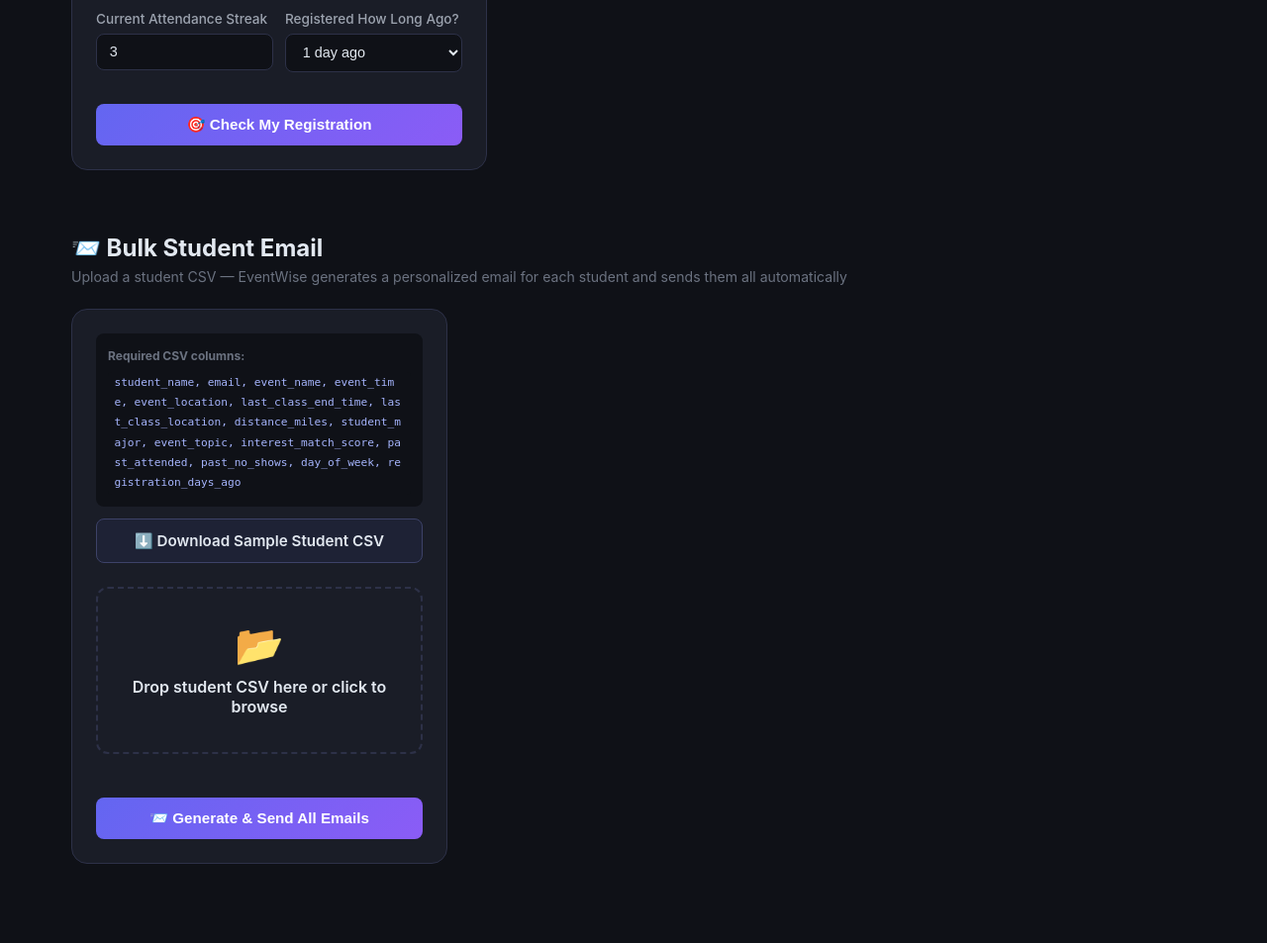
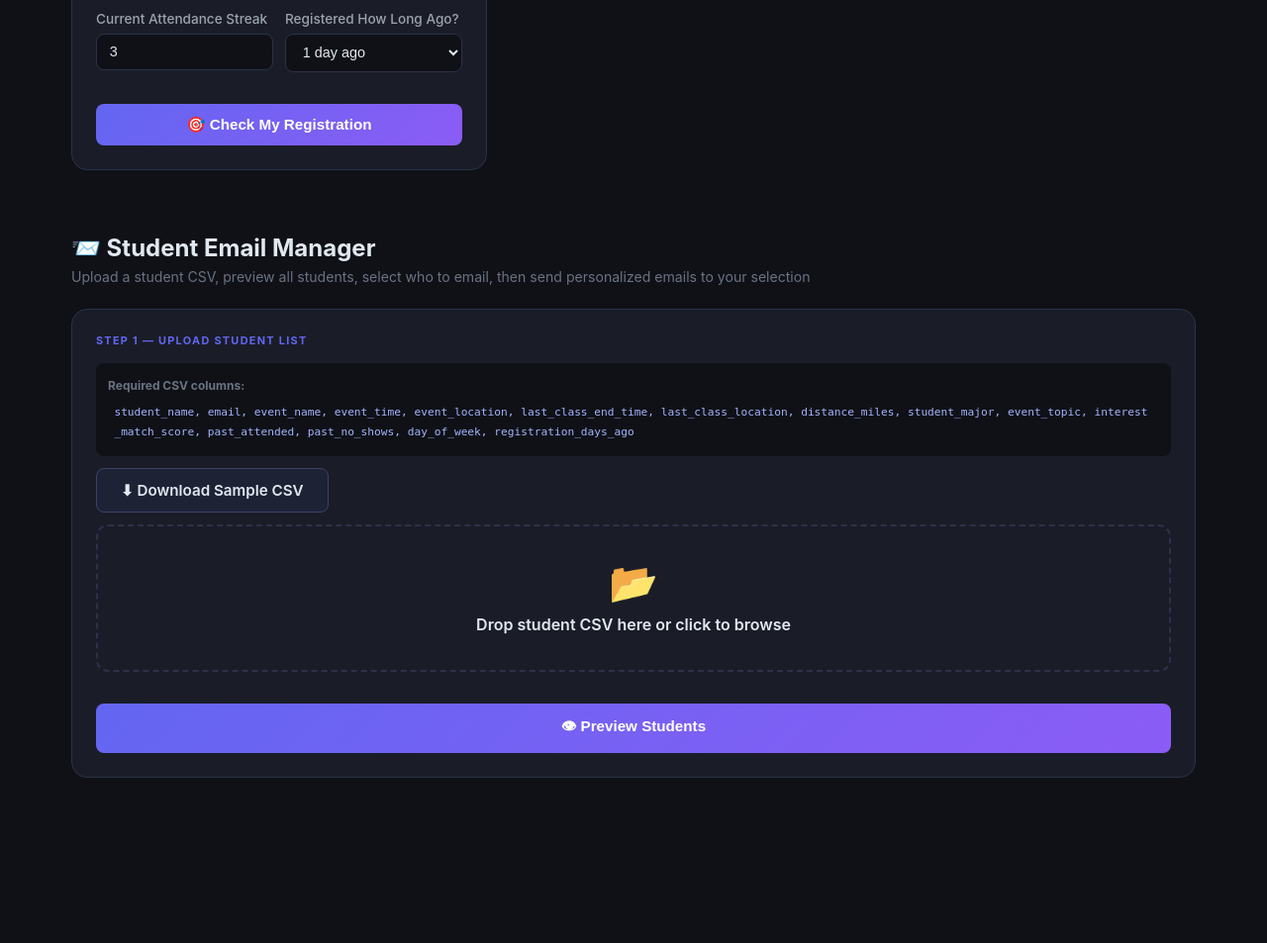
Before and after one commit to dpate417/KiroTie, a Flask app: page /student in a window 1280 px wide. Shown: the part 1014-1967 px from the top of the page at 99% size. After the commit the page ends 1800 px from the top, so only its background shows below. Run offline with Flask 3, Linux system fonts and the light colour scheme.

Commit message:
feat: student email manager — upload CSV, preview all students, select with checkboxes, send to selection

```diff
--- a/app.py
+++ b/app.py
@@ -260,8 +260,93 @@ def send_email():
     return jsonify(result)
 
 
-@app.route("/api/bulk-email", methods=["POST"])
-def bulk_email():
+@app.route("/api/preview-students", methods=["POST"])
+def preview_students():
+    """
+    Parse student CSV and return insights for each student
+    WITHOUT sending emails — for the selection UI.
+    """
+    if "file" not in request.files:
+        return jsonify({"error": "No file uploaded"}), 400
+
+    file = request.files["file"]
+    filename = file.filename.lower()
+
+    try:
+        if filename.endswith(".csv"):
+            students = _parse_csv(file)
+        elif filename.endswith(".xlsx") or filename.endswith(".xls"):
+            students = _parse_excel(file)
+        else:
+            return jsonify({"error": "Only CSV or Excel files supported"}), 400
+    except Exception as e:
+        return jsonify({"error": f"Could not parse file: {str(e)}"}), 400
+
+    previews = []
+    for i, student in enumerate(students):
+        insights = get_student_insights(student)
+        email_body = insights.get("email_preview", "")
+        subject = ""
+        if email_body:
+            subject = email_body.split("\n")[0].replace("Subject: ", "").strip()
+
+        previews.append({
+            "index": i,
+            "student_name": student.get("student_name", f"Student {i+1}"),
+            "email": student.get("email", ""),
+            "event_name": student.get("event_name", ""),
+            "likelihood": insights["attendance_likelihood"]["score"],
+            "likelihood_label": insights["attendance_likelihood"]["label"],
+            "likelihood_color": insights["attendance_likelihood"]["color"],
+            "warnings": len(insights.get("warnings", [])),
+            "warning_messages": [w["message"] for w in insights.get("warnings", [])],
+            "email_subject": subject,
+            "email_body": email_body,
+            "has_valid_email": bool(student.get("email") and "@" in student.get("email", ""))
+        })
+
+    return jsonify({"students": previews, "total": len(previews)})
+
+
+@app.route("/api/send-selected", methods=["POST"])
+def send_selected():
+    """
+    Send emails to a selected subset of students.
+    Body: { students: [ {email, email_subject, email_body, student_name, event_name}, ... ] }
+    """
+    data = request.get_json()
+    selected = data.get("students", [])
+
+    if not selected:
+        return jsonify({"error": "No students selected"}), 400
+
+    results = []
+    sent = 0
+    failed = 0
+
+    for s in selected:
+        email = s.get("email", "").strip()
+        subject = s.get("email_subject", "EventWise Reminder")
+        body = s.get("email_body", "")
+        name = s.get("student_name", "Student")
+
+        if not email or "@" not in email or not body:
+            failed += 1
+            results.append({"name": name, "email": email, "status": "FAILED", "reason": "Missing email or content"})
+            continue
+
+        result = send_reminder_email(email, subject, plain_text=body)
+        if result["status"] == "SENT":
+            sent += 1
+            results.append({"name": name, "email": email, "event": s.get("event_name", ""), "status": "SENT"})
+        else:
+            failed += 1
+            results.append({"name": name, "email": email, "status": "FAILED", "reason": result.get("reason", "")})
+
+    return jsonify({
+        "summary": {"total": len(selected), "sent": sent, "failed": failed},
+        "results": results
+    })
     """
     Accept a student CSV/Excel file.
     Generate personalized insights + email for each student.
--- a/static/css/main.css
+++ b/static/css/main.css
@@ -254,3 +254,18 @@ code { background: #0f1117; padding: 0.1rem 0.4rem; border-radius: 4px; font-siz
 .bulk-upload-box { background: #1a1d27; border: 1px solid #2d3148; border-radius: 16px; padding: 1.5rem; display: flex; flex-direction: column; gap: 0.75rem; }
 .bulk-format { background: #0f1117; border-radius: 8px; padding: 0.75rem; font-size: 0.75rem; color: #6b7280; line-height: 1.8; }
 .bulk-format code { display: block; color: #a5b4fc; font-size: 0.7rem; margin-top: 0.3rem; word-break: break-all; }
+
+/* ===== STUDENT EMAIL MANAGER ===== */
+.bulk-step-card { background: #1a1d27; border: 1px solid #2d3148; border-radius: 16px; padding: 1.5rem; margin-bottom: 1.5rem; }
+.bulk-step-label { font-size: 0.68rem; font-weight: 700; letter-spacing: 0.12em; color: #6366f1; text-transform: uppercase; margin-bottom: 1rem; }
+.bulk-step-actions { display: flex; flex-direction: column; gap: 0.75rem; margin-top: 0.75rem; }
+.select-toolbar { display: flex; align-items: center; justify-content: space-between; margin-bottom: 1rem; flex-wrap: wrap; gap: 0.5rem; }
+.select-actions { display: flex; gap: 0.5rem; flex-wrap: wrap; }
+.sel-btn { background: #0f1117; border: 1px solid #2d3148; color: #9ca3af; padding: 0.35rem 0.75rem; border-radius: 6px; font-size: 0.78rem; cursor: pointer; transition: all 0.2s; }
+.sel-btn:hover { background: #2d3148; color: #fff; }
+.select-count { font-size: 0.85rem; font-weight: 600; color: #6366f1; }
+.student-select-table .student-check { width: 16px; height: 16px; cursor: pointer; accent-color: #6366f1; }
+.student-select-table tr:has(.student-check:checked) { background: #1e1b4b22; }
+.row-warning { border-left: 3px solid #f59e0b; }
+.send-toolbar { display: flex; align-items: center; justify-content: space-between; margin-top: 1.25rem; padding-top: 1rem; border-top: 1px solid #2d3148; flex-wrap: wrap; gap: 0.75rem; }
+.send-info { font-size: 0.85rem; color: #6b7280; }
--- a/static/js/student.js
+++ b/static/js/student.js
@@ -189,10 +189,12 @@ function showEmailStatus(type, message) {
   div.textContent = message;
 }
 
-// ===== BULK EMAIL UPLOAD =====
+
+// ===== BULK EMAIL — FILE UPLOAD =====
 const bulkArea = document.getElementById("bulkUploadArea");
 const bulkInput = document.getElementById("bulkFileInput");
 let bulkFile = null;
+let allStudents = [];
 
 if (bulkArea) {
   bulkArea.addEventListener("click", () => bulkInput.click());
@@ -210,82 +212,183 @@ if (bulkArea) {
 
 function setBulkFile(file) {
   bulkFile = file;
-  bulkArea.innerHTML = `<div class="upload-filename">📄 ${file.name} (${(file.size/1024).toFixed(1)} KB) — Ready</div>`;
-  document.getElementById("bulkSendBtn").disabled = false;
+  bulkArea.innerHTML = `<div class="upload-filename">📄 ${file.name} (${(file.size/1024).toFixed(1)} KB) — Ready to preview</div>`;
+  document.getElementById("previewBtn").disabled = false;
 }
 
-async function sendBulkEmails() {
+// ===== STEP 1 → STEP 2: PREVIEW STUDENTS =====
+async function previewStudents() {
   if (!bulkFile) return;
-  const btn = document.getElementById("bulkSendBtn");
-  btn.textContent = "📨 Sending...";
+  const btn = document.getElementById("previewBtn");
+  btn.textContent = "👁️ Loading...";
   btn.disabled = true;
 
   const formData = new FormData();
   formData.append("file", bulkFile);
 
   try {
-    const res = await fetch("/api/bulk-email", { method: "POST", body: formData });
+    const res = await fetch("/api/preview-students", { method: "POST", body: formData });
     const data = await res.json();
     if (!res.ok) { alert("Error: " + (data.error || "Unknown")); return; }
-    renderBulkEmailResults(data);
+    allStudents = data.students;
+    renderStudentTable(data.students);
+    document.getElementById("step1Card").style.display = "none";
+    document.getElementById("step2Card").style.display = "block";
+    document.getElementById("step2Card").scrollIntoView({ behavior: "smooth" });
   } catch (err) {
     alert("Something went wrong. Please try again.");
   } finally {
-    btn.textContent = "📨 Generate & Send All Emails";
+    btn.textContent = "👁️ Preview Students";
     btn.disabled = false;
   }
 }
 
-function renderBulkEmailResults(data) {
-  const panel = document.getElementById("bulkResults");
-  panel.style.display = "block";
+// ===== RENDER STUDENT SELECTION TABLE =====
+function renderStudentTable(students) {
+  const tbody = document.getElementById("studentSelectTable");
+  tbody.innerHTML = students.map((s, i) => {
+    const lClass = s.likelihood >= 70 ? "badge-high" : s.likelihood >= 45 ? "badge-medium" : "badge-low";
+    const warnBadge = s.warnings > 0
+      ? `<span style="color:#f59e0b" title="${s.warning_messages.join(' | ')}">⚠️ ${s.warnings} warning${s.warnings > 1 ? 's' : ''}</span>`
+      : `<span style="color:#4ade80">✅ None</span>`;
+    const emailBadge = s.has_valid_email
+      ? `<span style="color:#4ade80;font-size:0.75rem">✅ Valid</span>`
+      : `<span style="color:#f87171;font-size:0.75rem">❌ Missing</span>`;
+    const previewSnippet = s.email_subject
+      ? `<span style="color:#a5b4fc;font-size:0.75rem" title="${s.email_body}">${s.email_subject.substring(0, 35)}...</span>`
+      : `<span style="color:#4b5563;font-size:0.75rem">—</span>`;
 
-  // Badge
+    return `<tr id="row-${i}" class="${s.warnings > 0 ? 'row-warning' : ''}">
+      <td><input type="checkbox" class="student-check" data-index="${i}"
+          ${!s.has_valid_email ? 'disabled title="No valid email"' : ''}
+          onchange="updateCount()"/></td>
+      <td><strong>${s.student_name}</strong></td>
+      <td style="font-size:0.8rem;color:#6b7280">${s.email || '—'} ${emailBadge}</td>
+      <td style="font-size:0.85rem">${s.event_name}</td>
+      <td class="${lClass}">${s.likelihood}% <span style="font-size:0.72rem">${s.likelihood_label}</span></td>
+      <td>${warnBadge}</td>
+      <td>${previewSnippet}</td>
+    </tr>`;
+  }).join("");
+  updateCount();
+}
+
+// ===== CHECKBOX HELPERS =====
+function toggleAll(master) {
+  document.querySelectorAll(".student-check:not(:disabled)").forEach(cb => cb.checked = master.checked);
+  updateCount();
+}
+
+function selectAll() {
+  document.querySelectorAll(".student-check:not(:disabled)").forEach(cb => cb.checked = true);
+  document.getElementById("masterCheck").checked = true;
+  updateCount();
+}
+
+function selectNone() {
+  document.querySelectorAll(".student-check").forEach(cb => cb.checked = false);
+  document.getElementById("masterCheck").checked = false;
+  updateCount();
+}
+
+function selectLowLikelihood() {
+  document.querySelectorAll(".student-check").forEach(cb => cb.checked = false);
+  document.querySelectorAll(".student-check:not(:disabled)").forEach(cb => {
+    const idx = parseInt(cb.dataset.index);
+    if (allStudents[idx].likelihood < 60) cb.checked = true;
+  });
+  updateCount();
+}
+
+function selectWithWarnings() {
+  document.querySelectorAll(".student-check").forEach(cb => cb.checked = false);
+  document.querySelectorAll(".student-check:not(:disabled)").forEach(cb => {
+    const idx = parseInt(cb.dataset.index);
+    if (allStudents[idx].warnings > 0) cb.checked = true;
+  });
+  updateCount();
+}
+
+function updateCount() {
+  const checked = document.querySelectorAll(".student-check:checked").length;
+  document.getElementById("selectCount").textContent = `${checked} selected`;
+  const btn = document.getElementById("sendSelectedBtn");
+  const info = document.getElementById("sendInfo");
+  btn.disabled = checked === 0;
+  info.textContent = checked > 0
+    ? `Ready to send ${checked} personalized email${checked > 1 ? 's' : ''}`
+    : "Select students above to send emails";
+}
+
+// ===== STEP 2 → STEP 3: SEND SELECTED =====
+async function sendSelectedEmails() {
+  const checked = document.querySelectorAll(".student-check:checked");
+  if (checked.length === 0) return;
+
+  const btn = document.getElementById("sendSelectedBtn");
+  btn.textContent = `📨 Sending ${checked.length} emails...`;
+  btn.disabled = true;
+
+  const selected = Array.from(checked).map(cb => {
+    const idx = parseInt(cb.dataset.index);
+    return allStudents[idx];
+  });
+
+  try {
+    const res = await fetch("/api/send-selected", {
+      method: "POST",
+      headers: { "Content-Type": "application/json" },
+      body: JSON.stringify({ students: selected })
+    });
+    const data = await res.json();
+    if (!res.ok) { alert("Error: " + (data.error || "Unknown")); return; }
+    renderSendResults(data);
+    document.getElementById("step2Card").style.display = "none";
+    document.getElementById("step3Card").style.display = "block";
+    document.getElementById("step3Card").scrollIntoView({ behavior: "smooth" });
+  } catch (err) {
+    alert("Something went wrong. Please try again.");
+  } finally {
+    btn.textContent = "📨 Send to Selected Students";
+    btn.disabled = false;
+  }
+}
+
+// ===== RENDER SEND RESULTS =====
+function renderSendResults(data) {
   const badge = document.getElementById("bulkStatusBadge");
-  const allSent = data.summary.failed === 0 && data.summary.skipped === 0;
-  badge.className = allSent ? "gate-badge" : "gate-badge blocked";
-  badge.textContent = allSent
+  badge.className = data.summary.failed === 0 ? "gate-badge" : "gate-badge blocked";
+  badge.textContent = data.summary.failed === 0
     ? `✅ All ${data.summary.sent} emails sent successfully`
-    : `📨 ${data.summary.sent} sent · ${data.summary.failed} failed · ${data.summary.skipped} skipped`;
+    : `📨 ${data.summary.sent} sent · ${data.summary.failed} failed`;
 
-  // Summary cards
   document.getElementById("bulkEmailSummary").innerHTML = `
-    <div class="bulk-stat">
-      <div class="bulk-stat-num">${data.summary.total}</div>
-      <div class="bulk-stat-label">Students processed</div>
-    </div>
-    <div class="bulk-stat">
-      <div class="bulk-stat-num green">${data.summary.sent}</div>
-      <div class="bulk-stat-label">Emails sent</div>
-    </div>
-    <div class="bulk-stat">
-      <div class="bulk-stat-num" style="color:#f87171">${data.summary.failed + data.summary.skipped}</div>
-      <div class="bulk-stat-label">Failed / skipped</div>
-    </div>
+    <div class="bulk-stat"><div class="bulk-stat-num">${data.summary.total}</div><div class="bulk-stat-label">Selected</div></div>
+    <div class="bulk-stat"><div class="bulk-stat-num green">${data.summary.sent}</div><div class="bulk-stat-label">Sent ✅</div></div>
+    <div class="bulk-stat"><div class="bulk-stat-num" style="color:#f87171">${data.summary.failed}</div><div class="bulk-stat-label">Failed ❌</div></div>
   `;
 
-  // Per-student table
-  document.getElementById("bulkEmailTable").innerHTML = data.results.map(r => {
-    if (r.status === "SENT") {
-      const lClass = r.likelihood >= 70 ? "badge-high" : r.likelihood >= 45 ? "badge-medium" : "badge-low";
-      const warnBadge = r.warnings > 0 ? `<span style="color:#f59e0b">⚠️ ${r.warnings}</span>` : `<span style="color:#4ade80">✅ None</span>`;
-      return `<tr>
-        <td><strong>${r.name}</strong></td>
-        <td style="color:#6b7280;font-size:0.8rem">${r.email}</td>
-        <td>${r.event}</td>
-        <td class="${lClass}">${r.likelihood}% ${r.likelihood_label}</td>
-        <td>${warnBadge}</td>
-        <td style="color:#4ade80;font-weight:600">✅ Sent</td>
-      </tr>`;
-    } else {
-      return `<tr>
-        <td><strong>${r.name}</strong></td>
-        <td style="color:#6b7280;font-size:0.8rem">${r.email}</td>
-        <td colspan="3" style="color:#f87171;font-size:0.8rem">${r.reason || r.status}</td>
-        <td style="color:#f87171;font-weight:600">❌ ${r.status}</td>
-      </tr>`;
-    }
-  }).join("");
+  document.getElementById("bulkEmailTable").innerHTML = data.results.map(r =>
+    `<tr>
+      <td><strong>${r.name}</strong></td>
+      <td style="color:#6b7280;font-size:0.8rem">${r.email}</td>
+      <td style="font-size:0.85rem">${r.event || '—'}</td>
+      <td style="font-weight:600;color:${r.status === 'SENT' ? '#4ade80' : '#f87171'}">
+        ${r.status === 'SENT' ? '✅ Sent' : '❌ ' + (r.reason || 'Failed')}
+      </td>
+    </tr>`
+  ).join("");
+}
 
-  panel.scrollIntoView({ behavior: "smooth" });
+function resetBulk() {
+  bulkFile = null;
+  allStudents = [];
+  document.getElementById("step3Card").style.display = "none";
+  document.getElementById("step2Card").style.display = "none";
+  document.getElementById("step1Card").style.display = "block";
+  document.getElementById("bulkUploadArea").innerHTML = `
+    <div class="upload-icon">📂</div>
+    <div class="upload-title">Drop student CSV here or click to browse</div>`;
+  document.getElementById("previewBtn").disabled = true;
+  document.getElementById("step1Card").scrollIntoView({ behavior: "smooth" });
 }
--- a/templates/student.html
+++ b/templates/student.html
@@ -236,55 +236,84 @@
   <!-- BULK EMAIL SECTION -->
   <div class="bulk-email-section">
     <div class="bulk-email-header">
-      <h2>📨 Bulk Student Email</h2>
-      <p>Upload a student CSV — EventWise generates a personalized email for each student and sends them all automatically</p>
+      <h2>&#128232; Student Email Manager</h2>
+      <p>Upload a student CSV, preview all students, select who to email, then send personalized emails to your selection</p>
     </div>
 
-    <div class="bulk-email-layout">
-      <div class="bulk-upload-box">
+    <!-- STEP 1: UPLOAD -->
+    <div class="bulk-step-card" id="step1Card">
+      <div class="bulk-step-label">STEP 1 &mdash; Upload Student List</div>
       <div class="bulk-format">
         <strong>Required CSV columns:</strong>
         <code>student_name, email, event_name, event_time, event_location, last_class_end_time, last_class_location, distance_miles, student_major, event_topic, interest_match_score, past_attended, past_no_shows, day_of_week, registration_days_ago</code>
       </div>
-        <a href="/api/student-dataset-sample" class="btn btn-secondary" style="margin-bottom:0.75rem">
-          ⬇️ Download Sample Student CSV
-        </a>
-        <div class="upload-area" id="bulkUploadArea">
-          <div class="upload-icon">📂</div>
+      <div style="display:flex;gap:0.75rem;flex-wrap:wrap;margin-top:0.75rem">
+        <a href="/api/student-dataset-sample" class="btn btn-secondary">&#11015; Download Sample CSV</a>
+      </div>
+      <div class="upload-area" id="bulkUploadArea" style="margin-top:0.75rem">
+        <div class="upload-icon">&#128194;</div>
         <div class="upload-title">Drop student CSV here or click to browse</div>
         <input type="file" id="bulkFileInput" accept=".csv,.xlsx,.xls" style="display:none"/>
       </div>
-        <button class="btn btn-primary btn-full" id="bulkSendBtn" onclick="sendBulkEmails()" disabled>
-          📨 Generate &amp; Send All Emails
+      <button class="btn btn-primary btn-full" id="previewBtn" onclick="previewStudents()" disabled>
+        &#128065; Preview Students
       </button>
     </div>
 
-      <div id="bulkResults" style="display:none">
-        <div class="gate-badge" id="bulkStatusBadge"></div>
-        <div class="result-card" style="margin-top:1rem">
-          <h3>📊 Bulk Send Results</h3>
-          <div class="bulk-summary-row" id="bulkEmailSummary"></div>
+    <!-- STEP 2: SELECT -->
+    <div class="bulk-step-card" id="step2Card" style="display:none">
+      <div class="bulk-step-label">STEP 2 &mdash; Select Students to Email</div>
+      <div class="select-toolbar">
+        <div class="select-actions">
+          <button class="sel-btn" onclick="selectAll()">&#9745; Select All</button>
+          <button class="sel-btn" onclick="selectNone()">&#9744; Deselect All</button>
+          <button class="sel-btn" onclick="selectLowLikelihood()">&#128201; Low Likelihood Only</button>
+          <button class="sel-btn" onclick="selectWithWarnings()">&#9888; With Warnings Only</button>
         </div>
-        <div class="result-card" style="margin-top:1rem">
-          <h3>📋 Per-Student Results</h3>
+        <div class="select-count" id="selectCount">0 selected</div>
+      </div>
       <div class="table-wrap">
-            <table class="results-table">
+        <table class="results-table student-select-table">
           <thead>
             <tr>
+              <th><input type="checkbox" id="masterCheck" onchange="toggleAll(this)"/></th>
               <th>Student</th>
               <th>Email</th>
               <th>Event</th>
               <th>Likelihood</th>
               <th>Warnings</th>
-                  <th>Status</th>
+              <th>Email Preview</th>
             </tr>
+          </thead>
+          <tbody id="studentSelectTable"></tbody>
+        </table>
+      </div>
+      <div class="send-toolbar">
+        <div class="send-info" id="sendInfo">Select students above to send emails</div>
+        <button class="btn btn-primary" id="sendSelectedBtn" onclick="sendSelectedEmails()" disabled>
+          &#128232; Send to Selected Students
+        </button>
+      </div>
+    </div>
+
+    <!-- STEP 3: RESULTS -->
+    <div class="bulk-step-card" id="step3Card" style="display:none">
+      <div class="bulk-step-label">STEP 3 &mdash; Send Results</div>
+      <div class="gate-badge" id="bulkStatusBadge"></div>
+      <div class="bulk-summary-row" id="bulkEmailSummary" style="margin-top:1rem"></div>
+      <div class="table-wrap" style="margin-top:1rem">
+        <table class="results-table">
+          <thead>
+            <tr><th>Student</th><th>Email</th><th>Event</th><th>Status</th></tr>
           </thead>
           <tbody id="bulkEmailTable"></tbody>
         </table>
       </div>
+      <button class="btn btn-secondary" style="margin-top:1rem" onclick="resetBulk()">
+        &#8617; Send Another Batch
+      </button>
     </div>
-      </div>
-    </div>
+
   </div>
 
   <script src="/static/js/student.js"></script>
```
Lines whose indentation alone changed are shown as unchanged.
